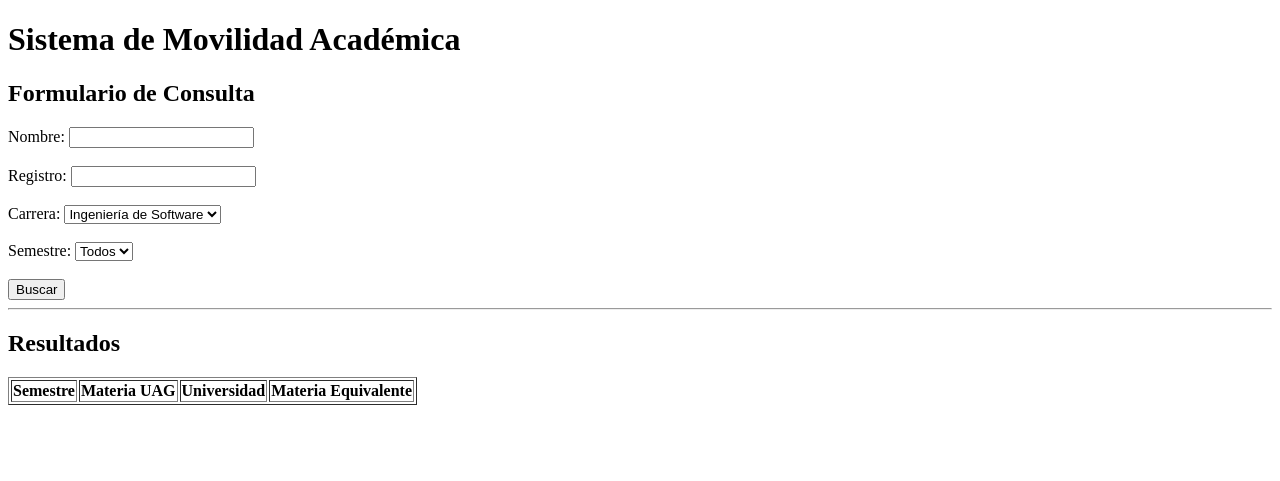
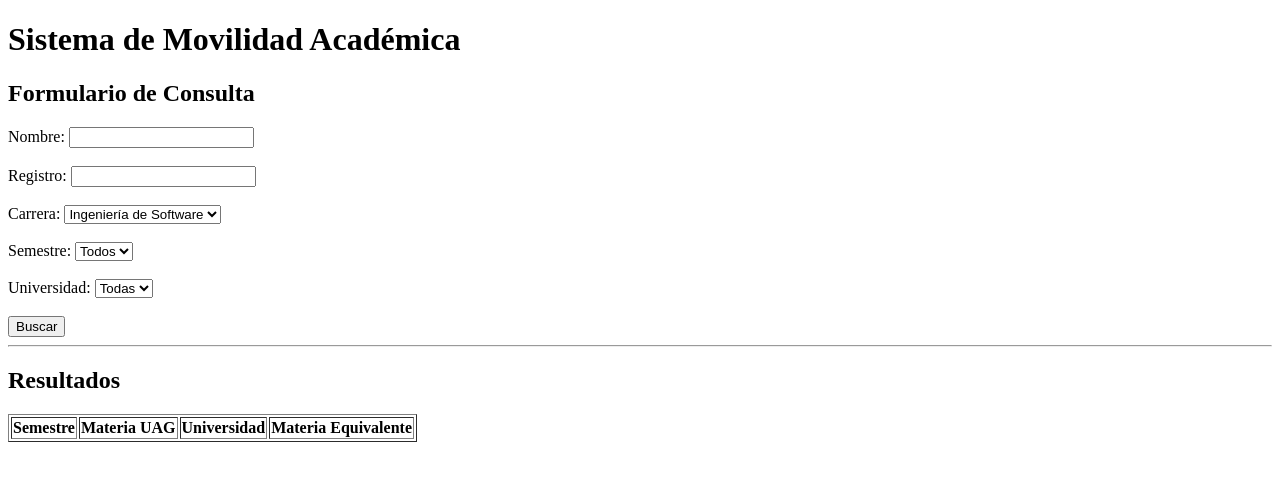
Before and after one commit to fnicole12/movilidad-academica, a Flask app: page / in a window 1280 px wide. Shown: the top 481 px of the page. Run offline with Flask 3, Linux system fonts and the light colour scheme; lists and menus that the app fills with data are empty.

Commit message:
add dynamic university selector

```diff
--- a/app.py
+++ b/app.py
@@ -28,6 +28,17 @@ def home():
 
             semestres.append(semestre)
 
+    # Obtener universidades únicas
+    universidades = []
+
+    for r in registros:
+
+        universidad = r["universidad"]
+
+        if universidad not in universidades:
+
+            universidades.append(universidad)
+
     # Filtrar por semestre
     if semestre_seleccionado != "":
 
@@ -42,6 +53,7 @@ def home():
         "index.html",
         registros=registros,
         semestres=semestres,
+        universidades=universidades,
         semestre_seleccionado=semestre_seleccionado
     )
 
--- a/templates/index.html
+++ b/templates/index.html
@@ -56,6 +56,25 @@
         {% endfor %}
 
     </select>
+    <br><br>
+
+    <label>Universidad:</label>
+
+    <select name="universidad">
+
+        <option value="">
+            Todas
+        </option>
+
+        {% for universidad in universidades %}
+
+        <option value="{{ universidad }}">
+            {{ universidad }}
+        </option>
+
+        {% endfor %}
+
+    </select>
 
     <br><br>
 
```
